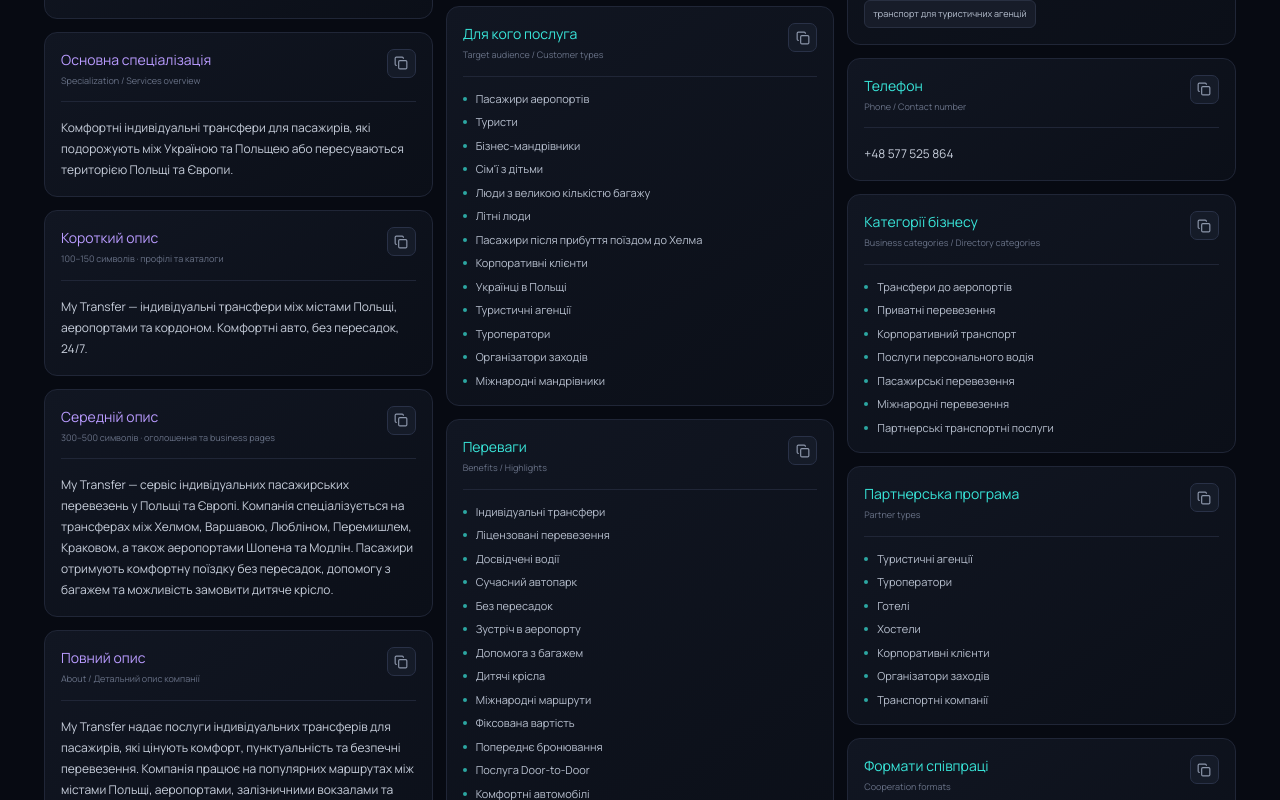
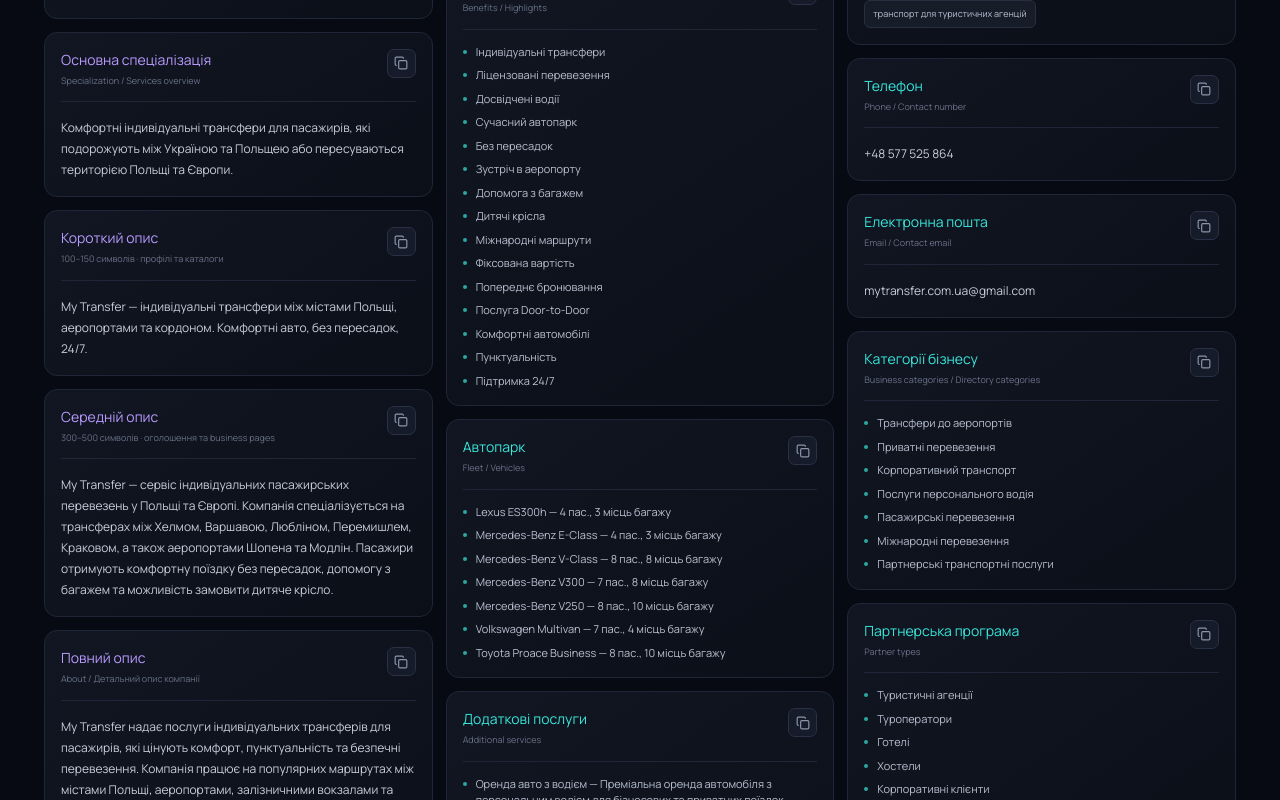
Before and after one commit to SpiritUrban/signal-builder, a Next.js app: page /company in a window 1280 px wide. Shown: the part 759-1559 px from the top of the page. Built offline with nearby package versions, Linux system fonts and the light colour scheme.

Commit message:
Expand My Transfer company knowledge base

```diff
--- a/src/data/companyInfo.ts
+++ b/src/data/companyInfo.ts
@@ -127,6 +127,12 @@
     content: companyProfile.company.phone,
   },
   {
+    id: "email",
+    title: "Електронна пошта",
+    hint: "Email / Contact email",
+    content: companyProfile.company.email,
+  },
+  {
     id: "business-categories",
     title: "Категорії бізнесу",
     hint: "Business categories / Directory categories",
--- a/src/data/companyProfile.json
+++ b/src/data/companyProfile.json
@@ -2,7 +2,8 @@
   "company": {
     "name": "My Transfer",
     "website": "https://my-transfer.com.ua",
-    "phone": "+48 577 525 864"
+    "phone": "+48 577 525 864",
+    "email": "mytransfer.com.ua@gmail.com"
   },
   "additionalServices": [
     {
```
Also changed, not shown: 1 other file (tests, documents, lock files or other folders).
